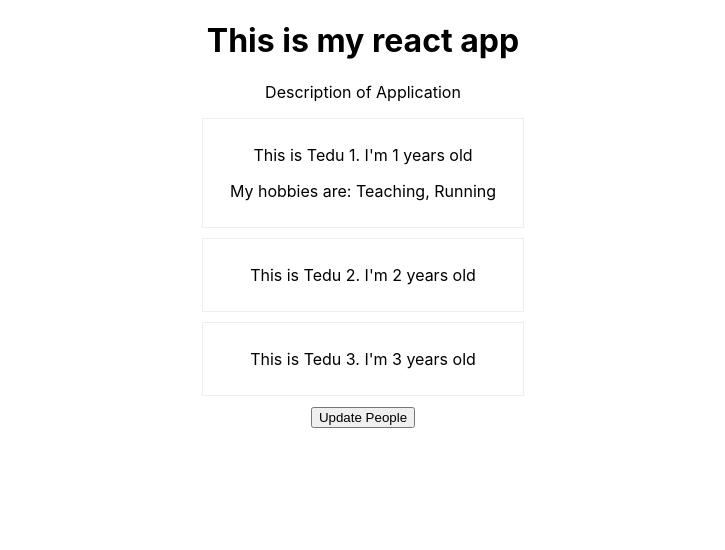
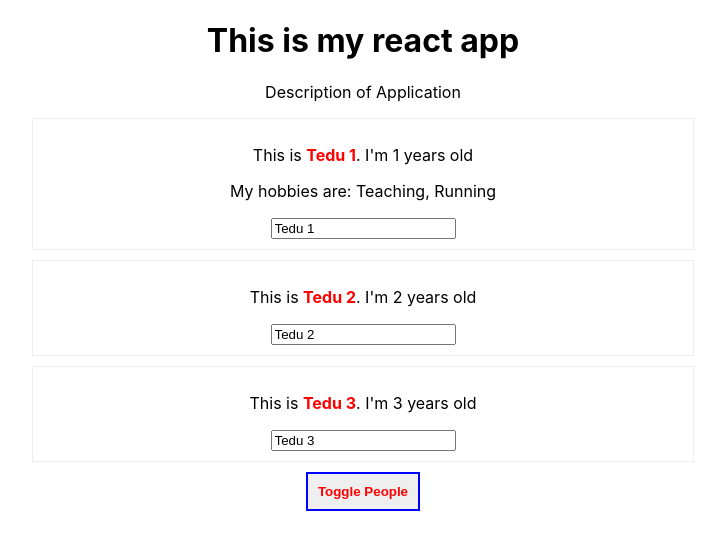
Before and after one commit to quyetdong/create-react-app, a React (Create React App) app: page / in a window 1280 px wide. Shown: the top 550 px of the page, without its empty margins (277-1002 px from the left). Built offline with nearby package versions, Linux system fonts and the light colour scheme.

Commit message:
updated people component

```diff
--- a/src/App.css
+++ b/src/App.css
@@ -1,3 +1,10 @@
 .App {
   text-align: center;
 }
+
+button {
+  border: 2px solid blue;
+  color: red;
+  padding: 10px;
+  font-weight: bold;
+}
--- a/src/components/People.js
+++ b/src/components/People.js
@@ -9,10 +9,9 @@ export default function People() {
     { name: 'Tedu 3', age: 3 },
   ];
   const [people, setPeople] = useState(defaultPeople);
+  const [showPeople, setShowPeople] = useState(true);
 
-  const UpdatePeopleHandler = (e) => {
-    console.log(e);
-
+  const updatePeopleHandler = (e) => {
     const updatedPeople = [
       { name: people[1].name, age: people[1].age + 1, hobbies: people[1].hobbies },
       { name: people[2].name, age: people[2].age + 1, hobbies: people[2].hobbies },
@@ -21,17 +20,32 @@ export default function People() {
     setPeople(updatedPeople);
   }
 
-  const ChangeNameHandler = (person) => {
-    person.age += 1;
+  const changeNameHandler = (event, ind) => {
+    const updatedPeople = [...people];
+    updatedPeople[ind].name = event.target.value;
+    setPeople(updatedPeople);
+  }
+
+  const togglePeople = () => {
+    setShowPeople(!showPeople);
+  }
+
+  let peopleElement = null;
+  if (showPeople) {
+    peopleElement = <div>
+      {people.map((p, i) =>
+        <Person click={updatePeopleHandler} name={p.name} age={p.age} changeName={(e) => changeNameHandler(e, i)}>
+        {`${p.hobbies ? 'My hobbies are: ' + p.hobbies.join(', ') : ''}`}
+      </Person>
+      )}
+    </div>;
   }
 
   return (
     <div>
-      <Person click={UpdatePeopleHandler} name={people[0].name} age={people[0].age}>{`${people[0].hobbies ? 'My hobbies are: ' + people[0].hobbies.join(', ') : ''}`}</Person>
-      <Person click={UpdatePeopleHandler} name={people[1].name} age={people[1].age}>{`${people[1].hobbies ? 'My hobbies are: ' + people[1].hobbies.join(', ') : ''}`}</Person>
-      <Person click={UpdatePeopleHandler} name={people[2].name} age={people[2].age}>{`${people[2].hobbies ? 'My hobbies are: ' + people[2].hobbies.join(', ') : ''}`}</Person>
-      <button onClick={UpdatePeopleHandler}>Update People</button>
-      {/* <button onClick={() => UpdatePeopleHandler('ABC')}>Change name 2</button> */}
+      {peopleElement}
+      <button onClick={togglePeople}>Toggle People</button>
+      {/* <button onClick={() => updatePeopleHandler('ABC')}>Change name 2</button> */}
     </div>
   );
 }
--- a/src/components/Person.css
+++ b/src/components/Person.css
@@ -1,5 +1,5 @@
 .person {
-  width: 300px;
+  width: 50%;
   border: 1px solid #eee;
   margin: auto;
   margin-top: 10px;
--- a/src/components/Person.js
+++ b/src/components/Person.js
@@ -10,10 +10,16 @@ import './Person.css';
 // }
 
 const Person = (props) => {
+  const style = {
+    color: 'red',
+    fontWeight: 'bold'
+  }
+
   return (
-    <div className="person" onClick={props.click}>
-      <p>This is {props.name}. I'm {props.age} years old</p>
+    <div className="person">
+      <p onClick={props.click}>This is <span style={style}>{props.name}</span>. I'm {props.age} years old</p>
       <p>{props.children}</p>
+      <input type="text" onChange={props.changeName} value={props.name} />
     </div>
   )
 }
```
